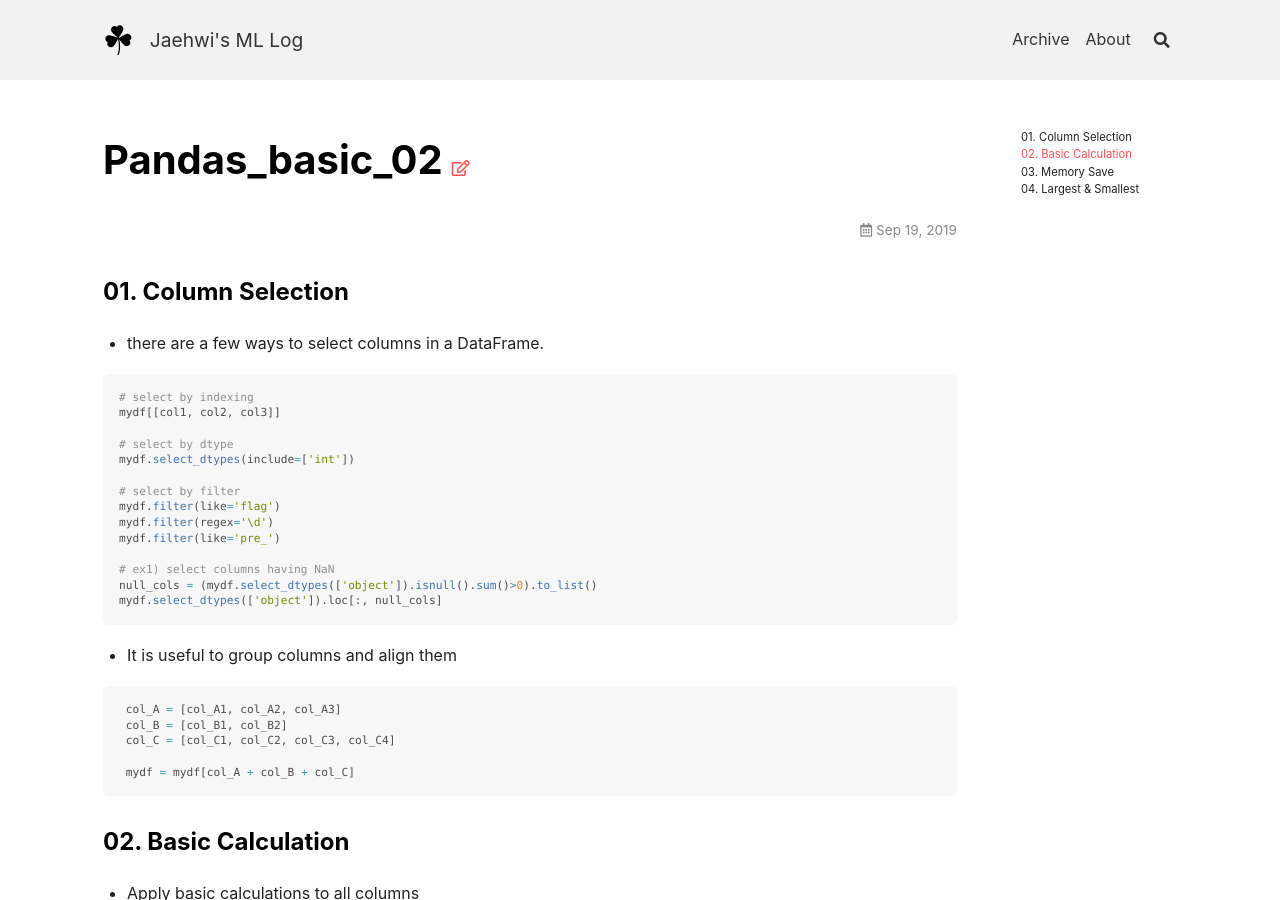
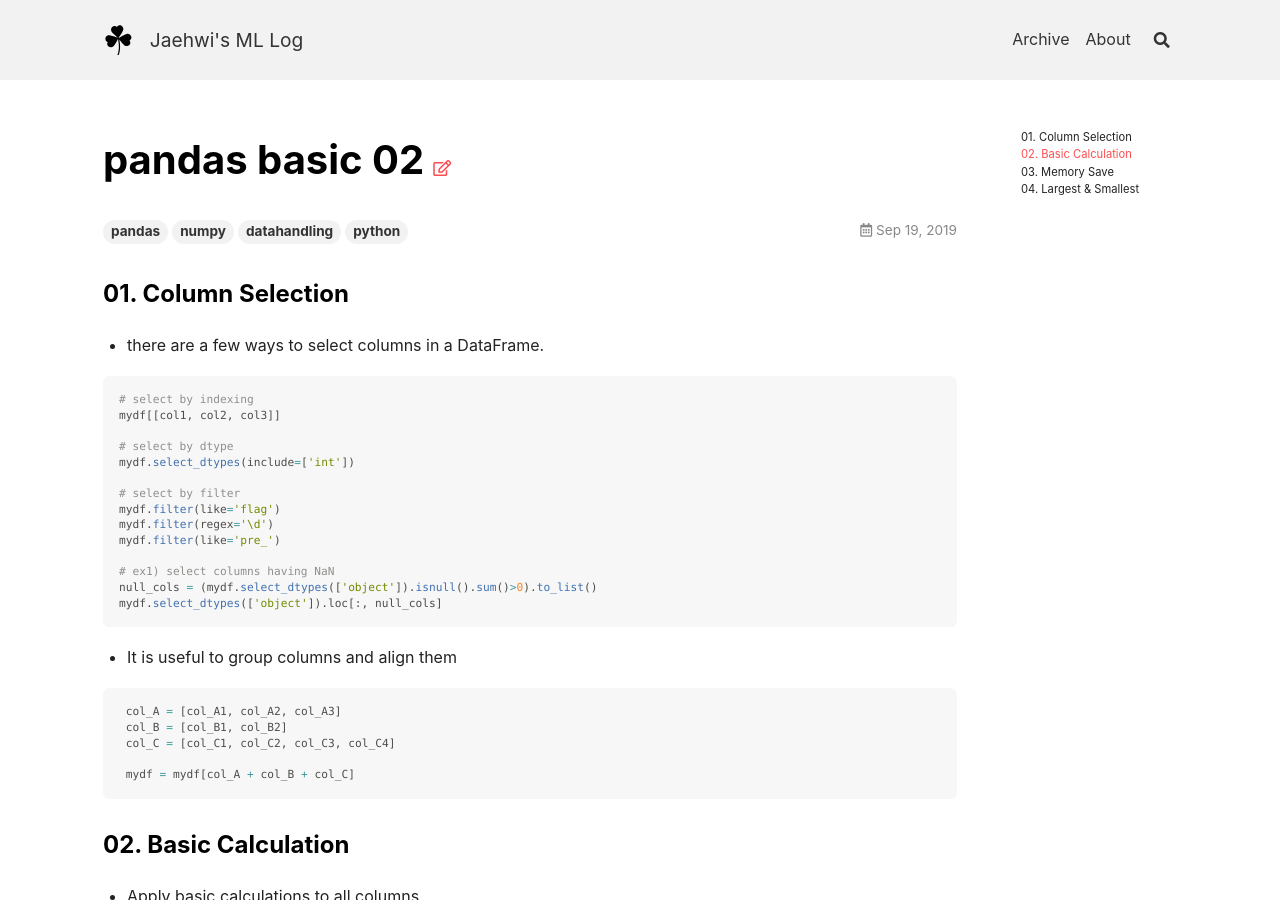
Before and after one commit to jaehwi0823/jaehwi0823.github.io, a Jekyll site: the page built from _posts/2019-09-19-pandas_basic_02.md, in a window 1280 px wide and 900 px high. Built offline with Jekyll 4.4.1, drawn with Linux system fonts in a browser that asks for light colours; nearby versions of some CDN libraries.

Commit message:
Update 2019-09-19-pandas_basic_02.md

```diff
--- a/_posts/2019-09-19-pandas_basic_02.md
+++ b/_posts/2019-09-19-pandas_basic_02.md
@@ -1,3 +1,10 @@
+---
+layout: article
+title: pandas basic 02
+tags: [pandas, numpy, datahandling, python]
+---
+
+
 ### 01. Column Selection
 
  - there are a few ways to select columns in a DataFrame.
```
